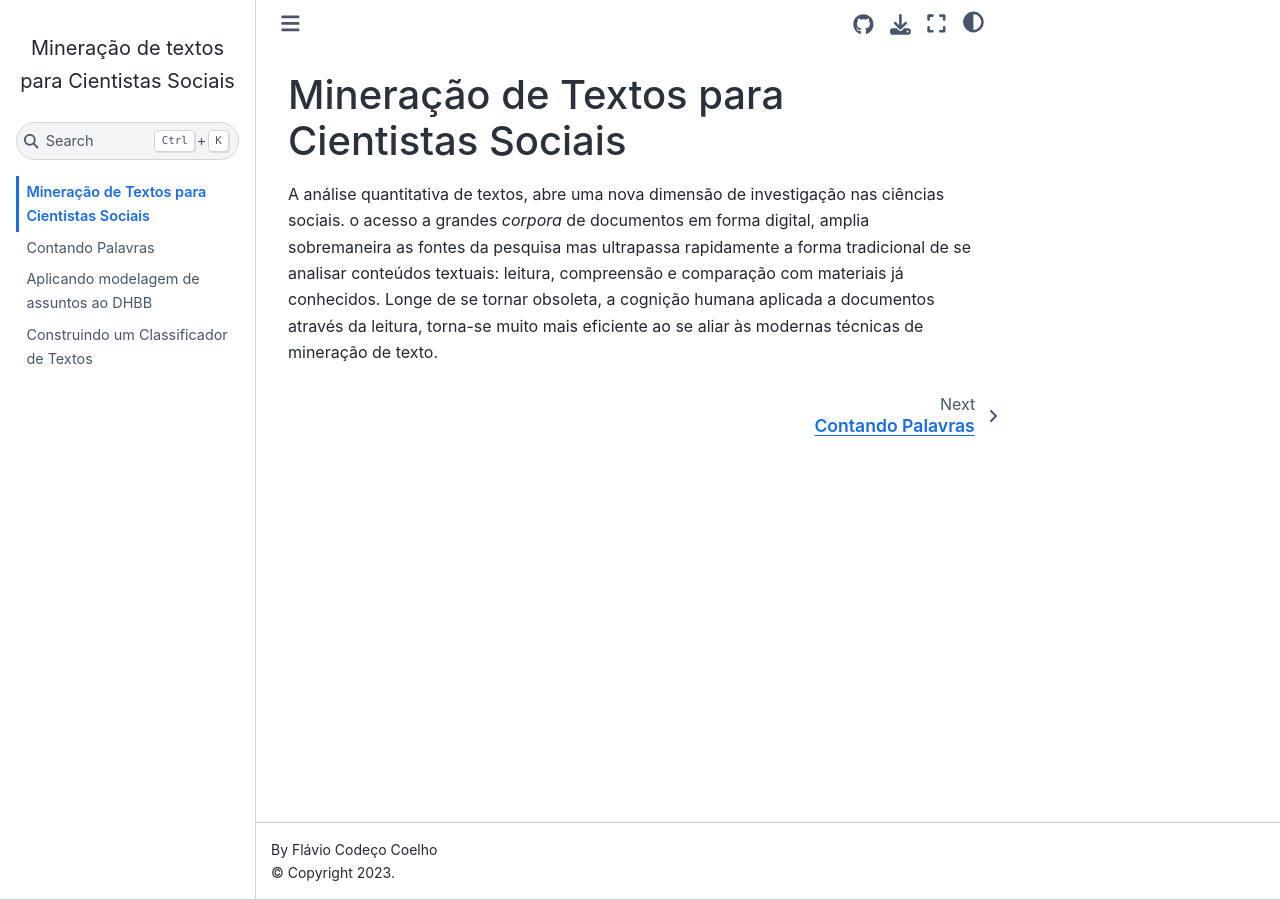
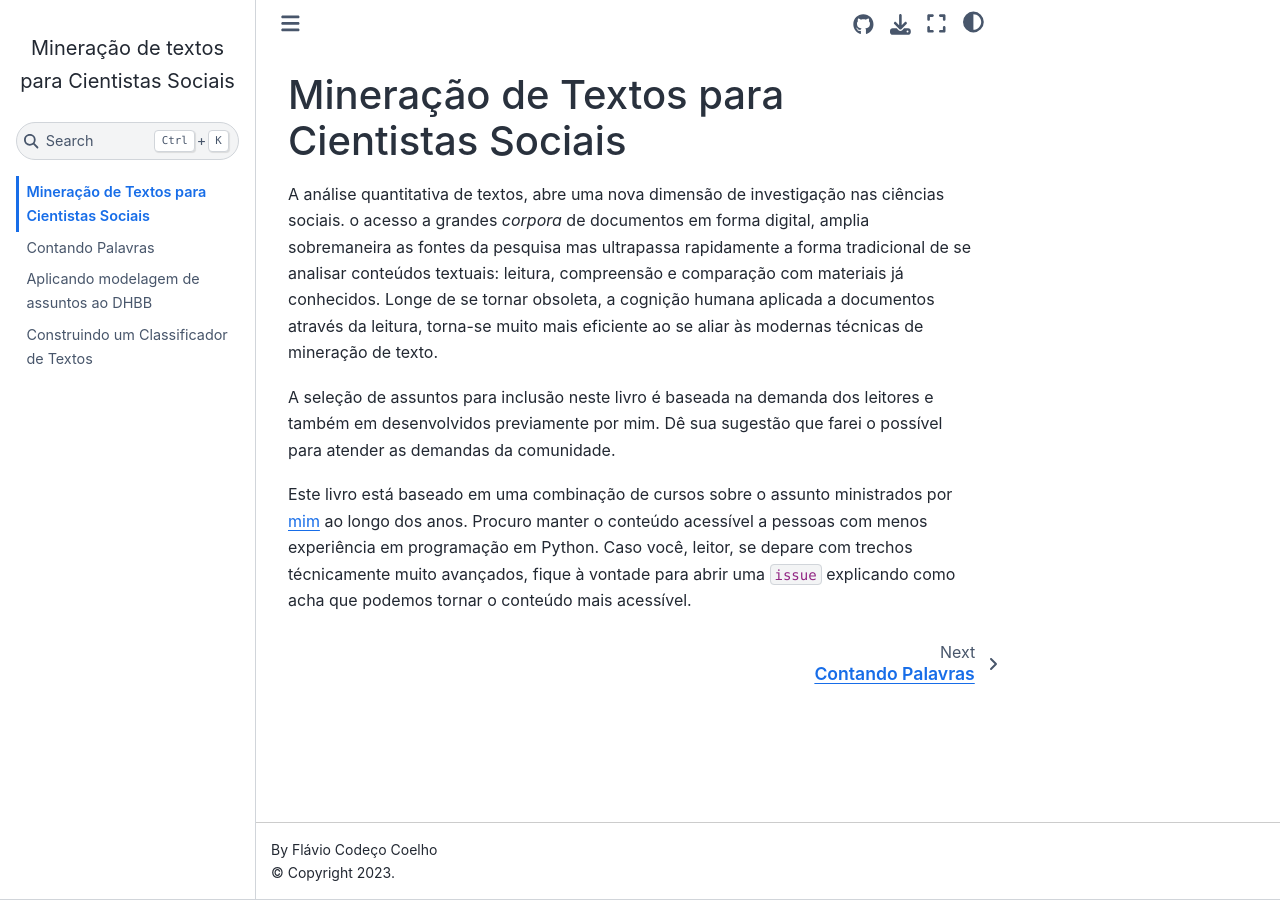
Before and after one commit to fccoelho/text-mining-cientistas-sociais, a Jupyter Book: the page built from intro.md, in a window 1280 px wide. Built offline with Jupyter Book 1.0.4 settings and Sphinx 7.4.7 and the Sphinx Book theme 1.1.4, drawn with Linux system fonts in a browser that asks for light colours; pages that are not in the unit, such as notebooks, are missing from menus.

```diff
--- a/intro.md
+++ b/intro.md
@@ -1,3 +1,7 @@
 # Mineração de Textos para Cientistas Sociais
 
 A análise quantitativa de textos, abre uma nova dimensão de investigação nas ciências sociais. o acesso a grandes *corpora* de documentos em forma digital, amplia sobremaneira as fontes da pesquisa mas ultrapassa rapidamente a forma tradicional de se analisar conteúdos textuais: leitura, compreensão e comparação com materiais já conhecidos. Longe de se tornar obsoleta, a cognição humana aplicada a documentos através da leitura, torna-se muito mais eficiente ao se aliar às modernas técnicas de mineração de texto.
+
+A seleção de assuntos para inclusão neste livro é baseada na demanda dos leitores e também em desenvolvidos previamente por mim. Dê sua sugestão que farei o possível para atender as demandas da comunidade.
+
+Este livro está baseado em uma combinação de cursos sobre o assunto ministrados por [mim](https://github.com/fccoelho) ao longo dos anos. Procuro manter o conteúdo acessível a pessoas com menos experiência em programação em Python. Caso você, leitor, se depare com trechos técnicamente muito avançados, fique à vontade para abrir uma `issue` explicando como acha que podemos tornar o conteúdo mais acessível.
```
Also changed, not shown: 3 other files.
